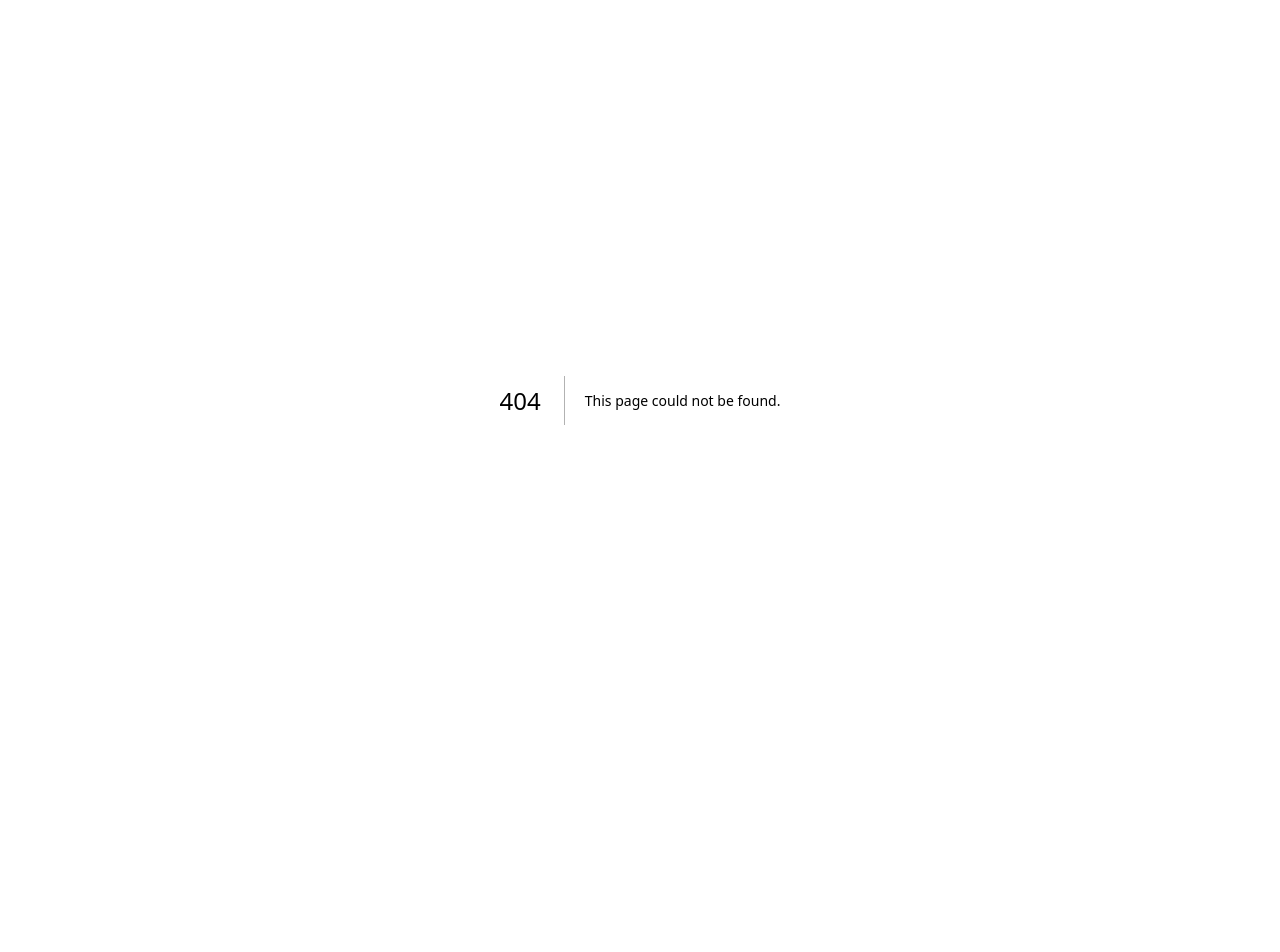
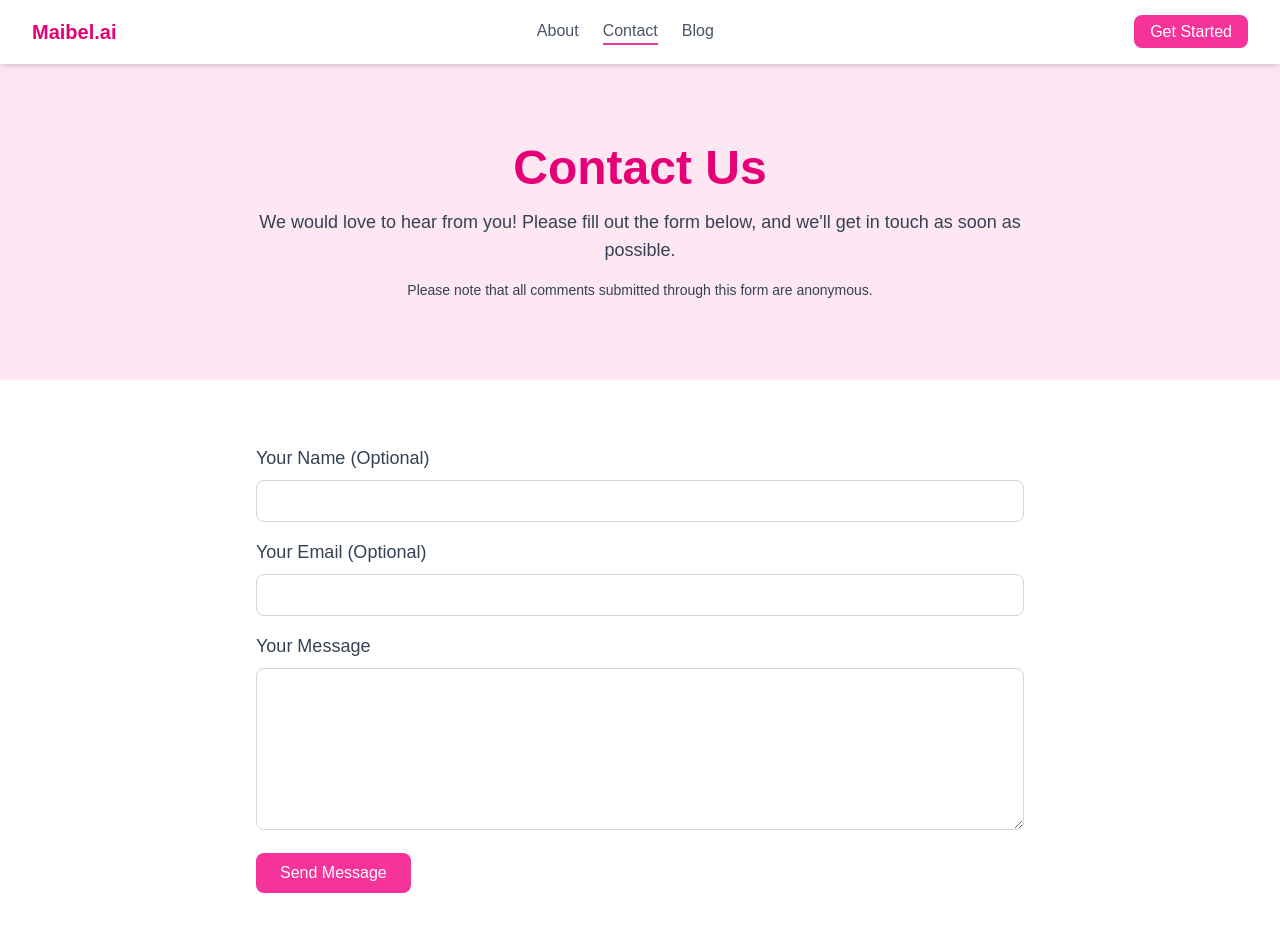
Before and after one commit to misterworker/Maibel-AI-Web, a Next.js app: page /contact in a window 1280 px wide. Before the commit this address had no page. Shown: the top 952 px of the page. Before the commit the page ends 800 px from the top, so only its background shows below. Built offline with nearby package versions, Linux system fonts and the light colour scheme.

Commit message:
feat: contact page

```diff
--- /dev/null
+++ b/src/app/contact/page.tsx
@@ -0,0 +1,111 @@
+// app/contact/page.tsx
+
+'use client'
+
+import Navbar from "../components/Navbar";
+import Footer from "../components/Footer";
+import { useState } from "react";
+
+export default function Contact() {
+  const [formData, setFormData] = useState({ name: "", email: "", message: "" });
+  const [submitted, setSubmitted] = useState(false);
+
+  const handleChange = (e: React.ChangeEvent<HTMLInputElement | HTMLTextAreaElement>) => {
+    setFormData({
+      ...formData,
+      [e.target.name]: e.target.value,
+    });
+  };
+
+  const handleSubmit = (e: React.FormEvent) => {
+    e.preventDefault();
+    setSubmitted(true);
+    // Handle the form submission (e.g., send the data to an API or email)
+    // For anonymous submission, you'd send it to a backend without capturing identifying information
+  };
+
+  return (
+    <div>
+      <Navbar />
+
+      {/* Hero Section */}
+      <header className="bg-pink-100 text-center py-20 px-6">
+        <h1 className="text-5xl font-bold text-pink-600">Contact Us</h1>
+        <p className="mt-4 text-gray-700 text-lg max-w-3xl mx-auto">
+          We would love to hear from you! Please fill out the form below, and we'll get in touch as soon as possible.
+        </p>
+        <p className="mt-4 text-gray-700 text-sm">
+          Please note that all comments submitted through this form are anonymous.
+        </p>
+      </header>
+
+      {/* Contact Form */}
+      <section className="bg-white py-16 px-6">
+        <div className="max-w-3xl mx-auto">
+          <form onSubmit={handleSubmit}>
+            <div className="mb-4">
+              <label htmlFor="name" className="block text-gray-700 text-lg">Your Name (Optional)</label>
+              <input
+                type="text"
+                name="name"
+                id="name"
+                value={formData.name}
+                onChange={handleChange}
+                className="w-full px-4 py-2 mt-2 border border-gray-300 rounded-lg"
+              />
+            </div>
+
+            <div className="mb-4">
+              <label htmlFor="email" className="block text-gray-700 text-lg">Your Email (Optional)</label>
+              <input
+                type="email"
+                name="email"
+                id="email"
+                value={formData.email}
+                onChange={handleChange}
+                className="w-full px-4 py-2 mt-2 border border-gray-300 rounded-lg"
+              />
+            </div>
+
+            <div className="mb-4">
+              <label htmlFor="message" className="block text-gray-700 text-lg">Your Message</label>
+              <textarea
+                name="message"
+                id="message"
+                value={formData.message}
+                onChange={handleChange}
+                required
+                className="w-full px-4 py-2 mt-2 border border-gray-300 rounded-lg"
+                rows={6}
+              />
+            </div>
+
+            <button
+              type="submit"
+              className="px-6 py-2 bg-pink-500 text-white rounded-lg hover:bg-pink-600"
+            >
+              Send Message
+            </button>
+          </form>
+
+          {submitted && (
+            <div className="mt-6 text-green-600">
+              <p>Thank you for contacting us! We'll get back to you soon.</p>
+            </div>
+          )}
+        </div>
+      </section>
+
+      {/* Alternative Contact Option (mailto) */}
+      <section className="bg-white py-16 px-6">
+        <div className="text-center">
+          <p className="text-gray-700 text-lg">
+            Alternatively, you can reach us by sending an email directly to{" "}
+            <a href="mailto:theteammaibel@gmail.com" className="text-pink-500">theteammaibel@gmail.com</a>.
+          </p>
+        </div>
+      </section>
+      <Footer />
+    </div>
+  );
+}
```
